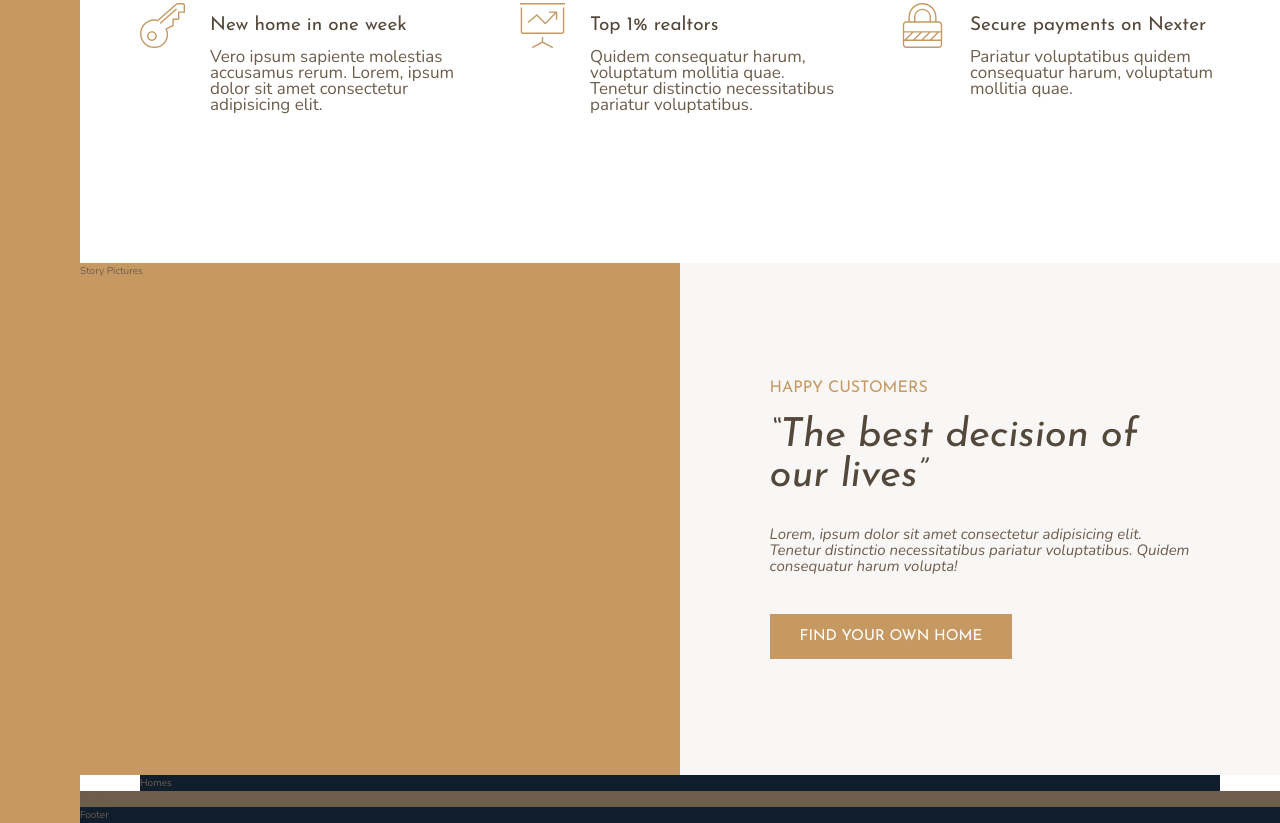
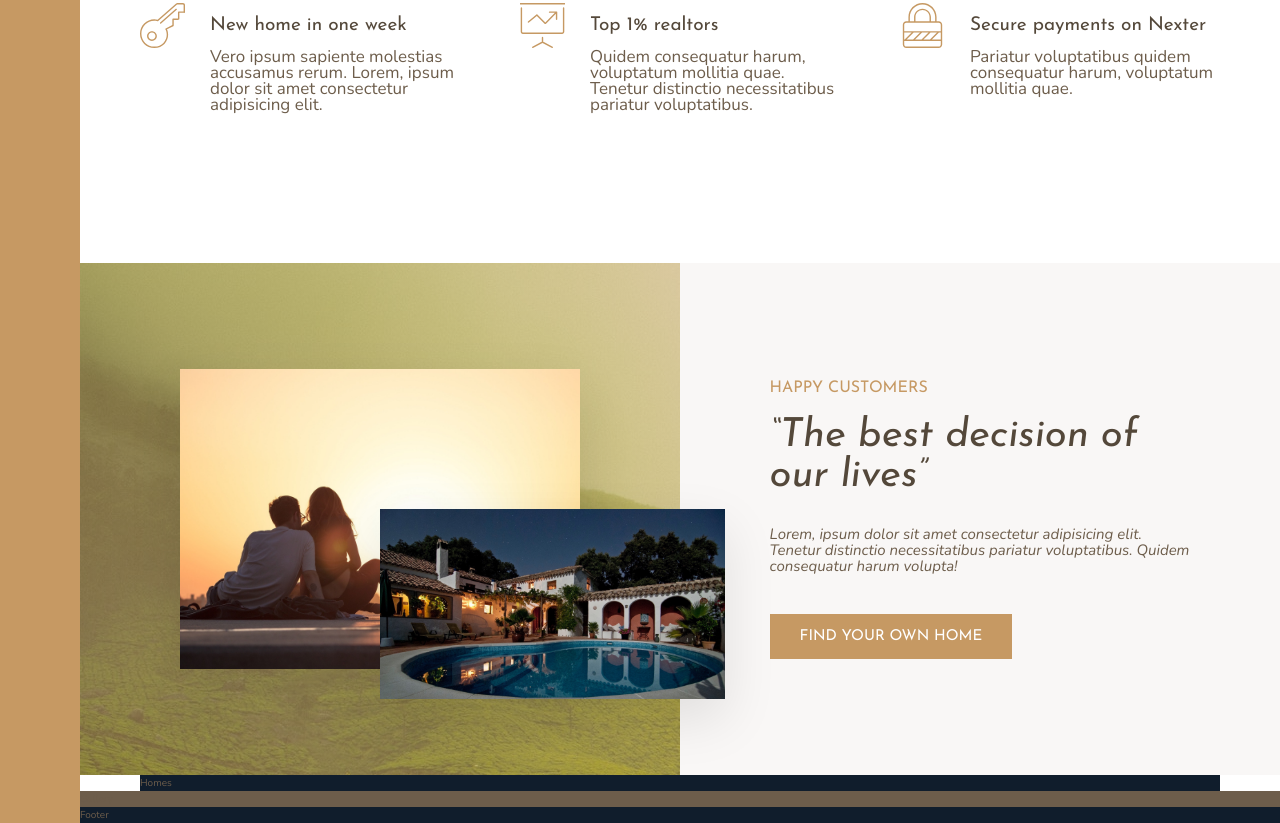
Before and after one commit to tsirianni/Nexter-realState-landingPage, a website: page index.html in a window 1280 px wide. Shown: the part 927-1750 px from the top of the page. Drawn offline with nearby package versions, Linux system fonts and the light colour scheme.

Commit message:
Story section | finished

```diff
--- a/index.html
+++ b/index.html
@@ -88,7 +88,8 @@
         </section>
 
         <div class="story__pictures">
-            Story Pictures
+            <img src="image/story-1.jpeg" alt="Couple with new house" class="story__img--1">
+            <img src="image/story-2.jpeg" alt="New house" class="story__img--2">
         </div>
 
         <div class="story__content">
--- a/sass/components/_story.scss
+++ b/sass/components/_story.scss
@@ -4,6 +4,28 @@
   &__pictures {
     background-color: $primary;
     grid-column: full-start / col-end 4;
+
+    display: grid;
+    grid-template-rows: repeat(6, 1fr);
+    grid-template-columns: repeat(6, 1fr);
+    align-items: center;
+
+    background-image: linear-gradient(rgba($primary, .5), rgba($primary, .5)), url("../image/back.jpg");
+  }
+
+  &__img--1 {
+    width: 100%;
+    grid-column: 2 / 6;
+    grid-row: 2 / 6;
+    box-shadow: 0 2rem 5rem rgba(#000, .1);
+  }
+
+  &__img--2 {
+    width: 115%;
+    grid-column: 4 / 7;
+    grid-row: 4 / 6;
+    z-index: 10;
+    box-shadow: 0 2rem 5rem rgba(#000, .1);
   }
 
   &__content {
```
Also changed, not shown: css/style.css.
